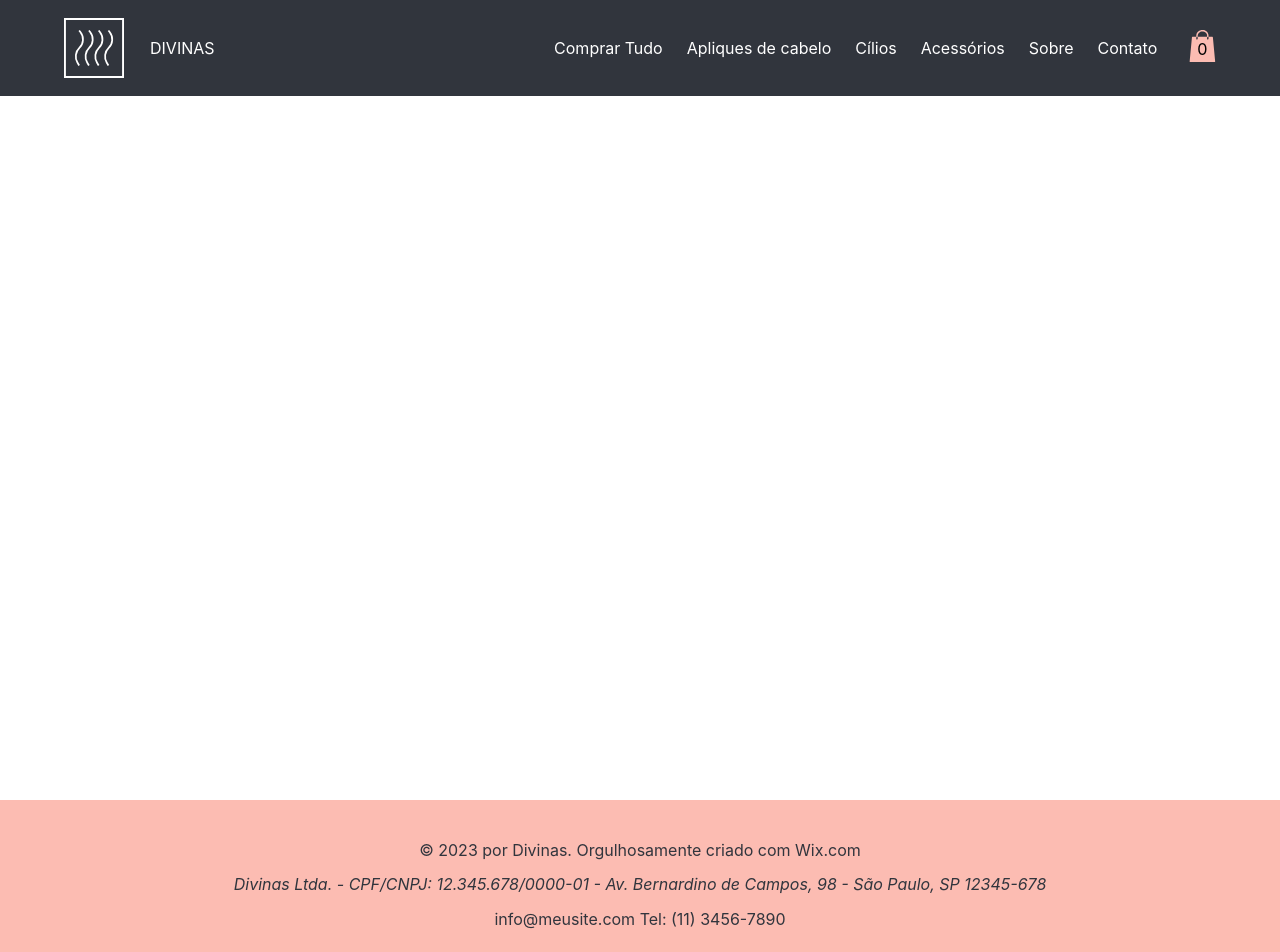
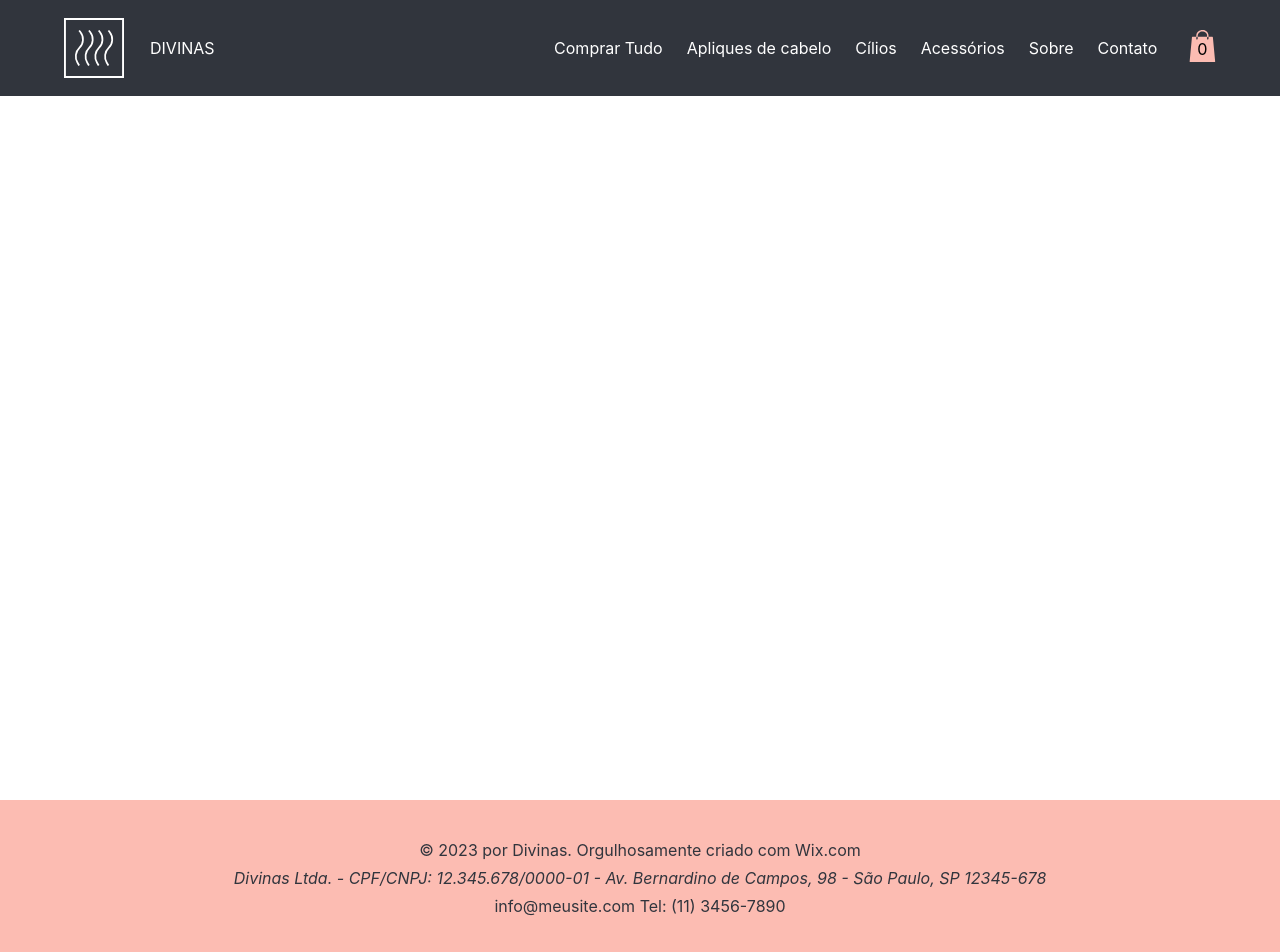
Before and after one commit to PabloFerrari027/divinas, a React (Create React App) app: page / in a window 1280 px wide. Shown: the top 952 px of the page. Built offline with nearby package versions, Linux system fonts and the light colour scheme.

Commit message:
correcting footer spacing

```diff
--- a/src/components/Footer/Footer.css
+++ b/src/components/Footer/Footer.css
@@ -6,12 +6,12 @@
   flex-direction: column;
   align-items: center;
   justify-content: center;
+  row-gap: 0.5rem;
 }
 
 .footer * {
   font-size: 1rem;
   text-align: center;
-  margin-bottom: 0.9rem;
 }
 
 .footer a {
```
